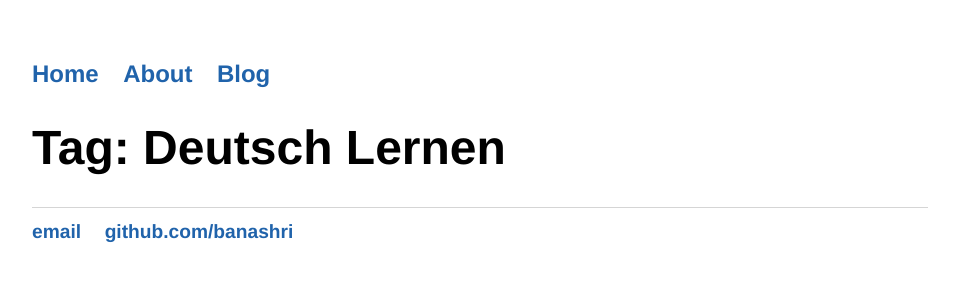
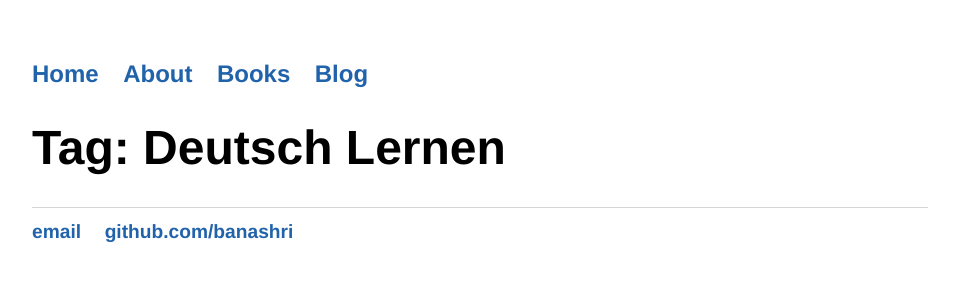
Before and after one commit to Banashri/banashri.github.io, a Jekyll site: the page built from tag/Deutsch Lernen.md, in a window 1280 px wide. Shown: the top 300 px of the page, without its empty margins (160-1119 px from the left). Built offline with Jekyll 4.4.1, drawn with Linux system fonts in a browser that asks for light colours.

Commit message:
Enabled books

```diff
--- a/_layouts/default.html
+++ b/_layouts/default.html
@@ -10,7 +10,7 @@
 	    		<ul>
 	        		<li><a href="/">Home</a></li>
 		        	<li><a href="/about">About</a></li>
-	        		<!--<li><a href="/books">Books</a></li>-->
+	        		<li><a href="/books">Books</a></li>
 	        		<li><a href="/blog">Blog</a></li>
 	    		</ul>
 			</nav>
```
